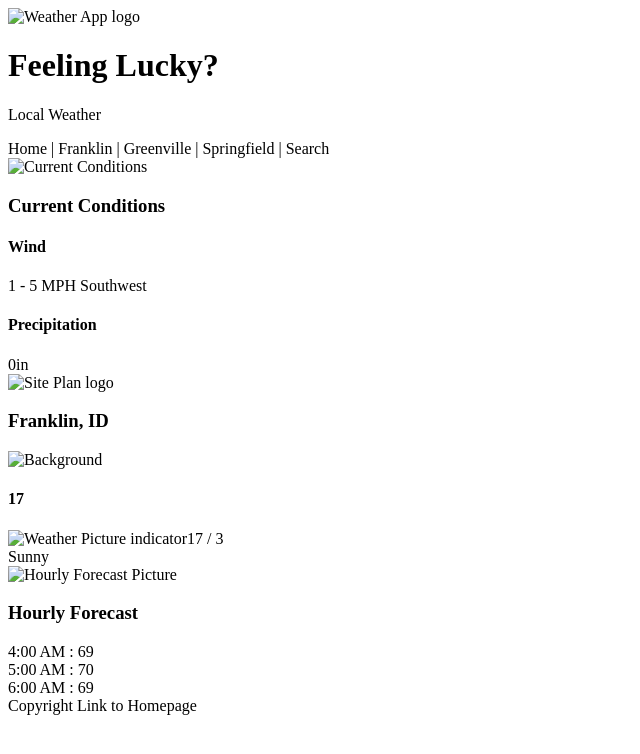
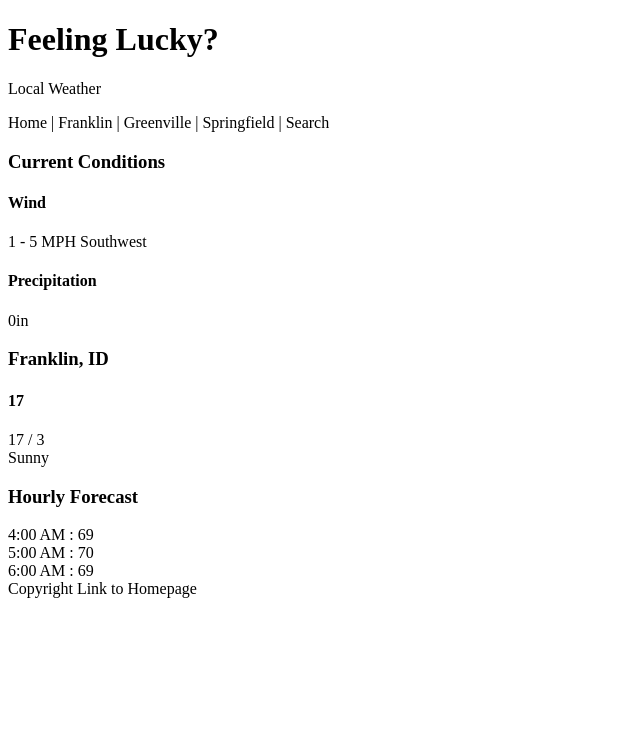
Before and after one commit to Sumbuddynu/Sumbuddynu.github.io, a plain HTML site: page franklin/franklin.html in a window 1280 px wide. Shown: the whole page, without its empty margins (0-640 px from the left). Drawn offline with Linux system fonts and the light colour scheme.

Commit message:
Took out images

```diff
--- a/franklin/franklin.html
+++ b/franklin/franklin.html
@@ -7,7 +7,7 @@
     <body>
         <div id="wrapper">
             <header>
-                <img src="" alt="Weather App logo" style="width:34px; height:28px;">
+                <!--<img src="" alt="Weather App logo" style="width:34px; height:28px;">-->
                 <h1>Feeling Lucky?</h1>
                 <p class="tagline">Local Weather</p>
             </header>
@@ -15,23 +15,23 @@
             <main>
                 <article>
                     <section>
-                        <img src="" alt="Current Conditions" style="width:34px; height:28px;"><h3>Current Conditions</h3>
+                        <!--<img src="" alt="Current Conditions" style="width:34px; height:28px;">--><h3>Current Conditions</h3>
                         <h4>Wind</h4> 1 - 5 MPH Southwest
                         <h4>Precipitation</h4>0in
                     </section>
 
                     <section>
-                        <img src="" alt="Site Plan logo" style="width:34px; height:28px;"><h3>Franklin, ID</h3>
-                        <img src="" alt="Background" style="width:304px; height:288px;">
+                        <!--<img src="" alt="Site Plan logo" style="width:34px; height:28px;">--><h3>Franklin, ID</h3>
+                        <!--<img src="" alt="Background" style="width:304px; height:288px;">-->
                         <section>
                             <h4>17</h4>
-                            <img src="" alt="Weather Picture indicator" style="width:34px; height:28px;">17 / 3
+                            <!--<img src="" alt="Weather Picture indicator" style="width:34px; height:28px;">-->17 / 3
                         </section>
                         Sunny
                     </section>
 
                     <section>
-                        <img src="" alt="Hourly Forecast Picture" style="width:34px; height:28px;"><h3>Hourly Forecast</h3>
+                        <!--<img src="" alt="Hourly Forecast Picture" style="width:34px; height:28px;">--><h3>Hourly Forecast</h3>
                         4:00 AM : 69<br>
                         5:00 AM : 70<br>
                         6:00 AM : 69
```
